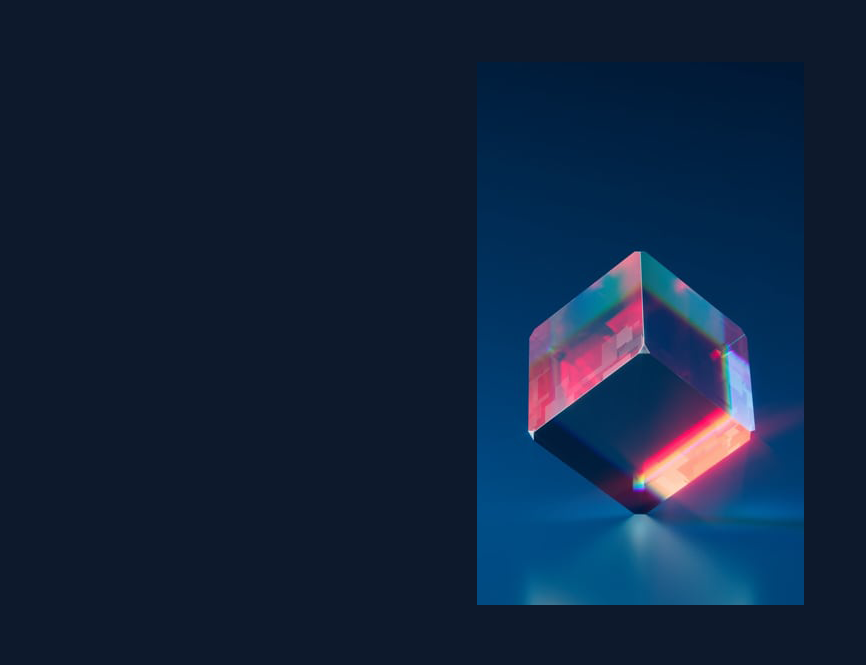
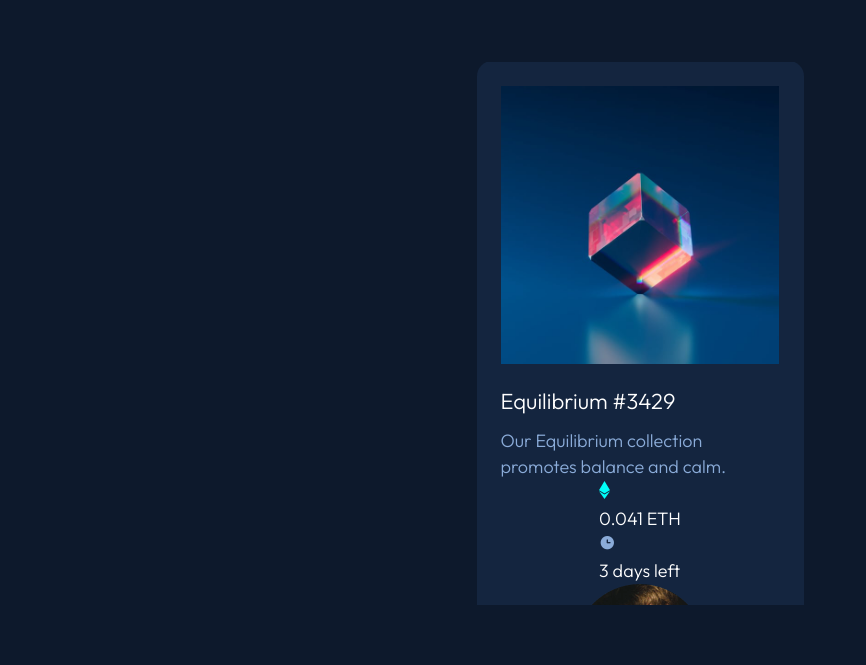
Before and after one commit to Doileo/card-project, a plain HTML site: page index.html in a window 1280 px wide. Shown: the top 665 px of the page, without its empty margins (0-866 px from the left). Drawn offline with Linux system fonts and the light colour scheme.

Commit message:
Added styles for the group-5-elements class

```diff
--- a/css/main.css
+++ b/css/main.css
@@ -42,3 +42,42 @@ body {
     height: 543px;
     width: 327px;
 }
+
+.group-5-elements {
+    display: flex;
+    flex-direction: column;
+    align-items: center;
+    width: 329px;
+    min-height: 545px;
+    padding: 25px 24px;
+    margin-top: -1px;
+    border-radius: 15px;
+    background-color: #14253f;
+}
+
+.rectangle-copy {
+    width: 278px;
+    height: 278px;
+    margin-right: 1px;
+    object-fit: cover;
+}
+
+.equilibrium-heading {
+    width: 278px;
+    min-height: 28px;
+    margin-top: 24px;
+    margin-right: 1px;
+    font-size: 22px;
+    letter-spacing: 0;
+}
+
+.heading-description {
+    width: 278px;
+    min-height: 52px;
+    margin-top: 12px;
+    margin-right: 1px;
+    line-height: 26px;
+    font-size: 18px;
+    letter-spacing: 0;
+    color: #8BACD9;
+}
```
